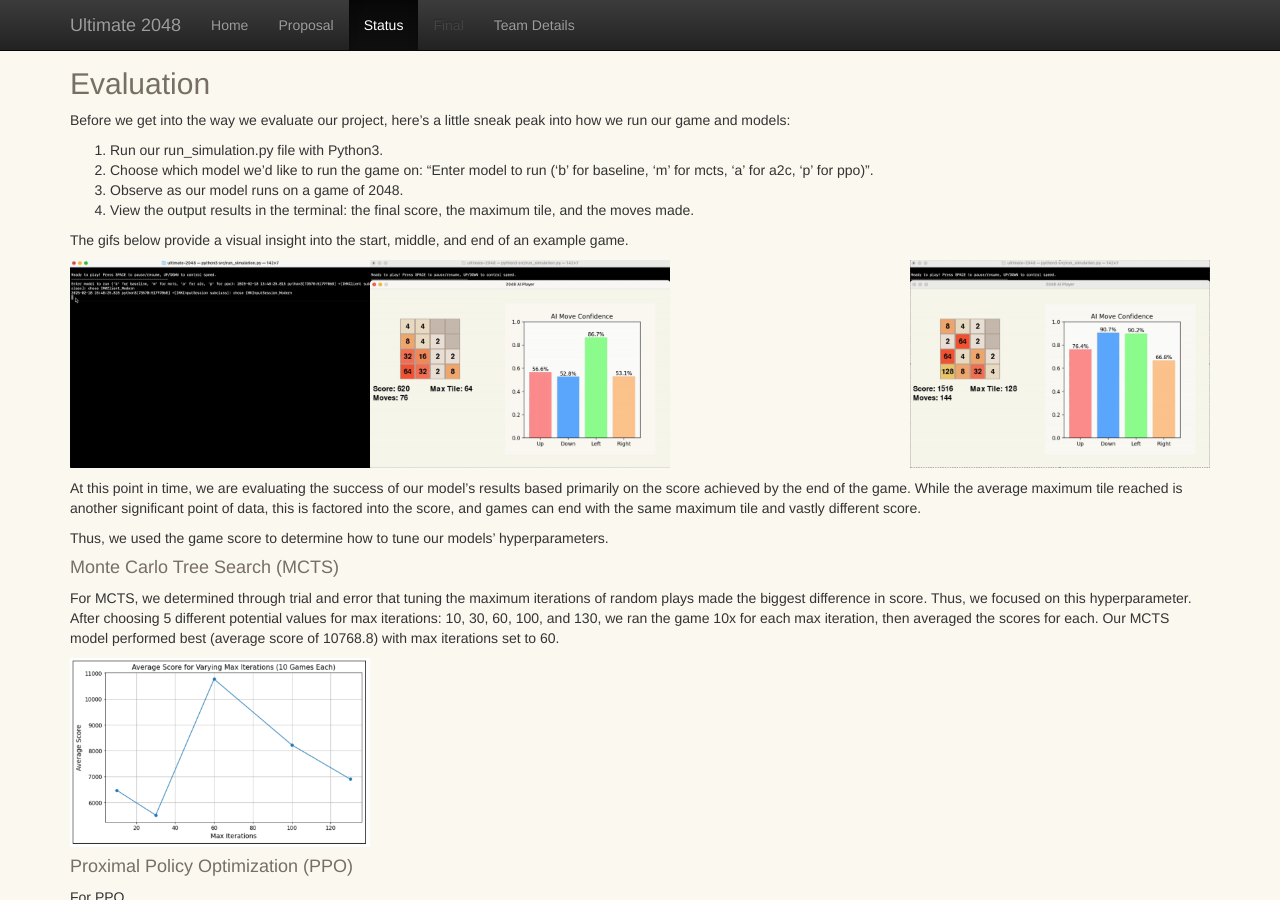
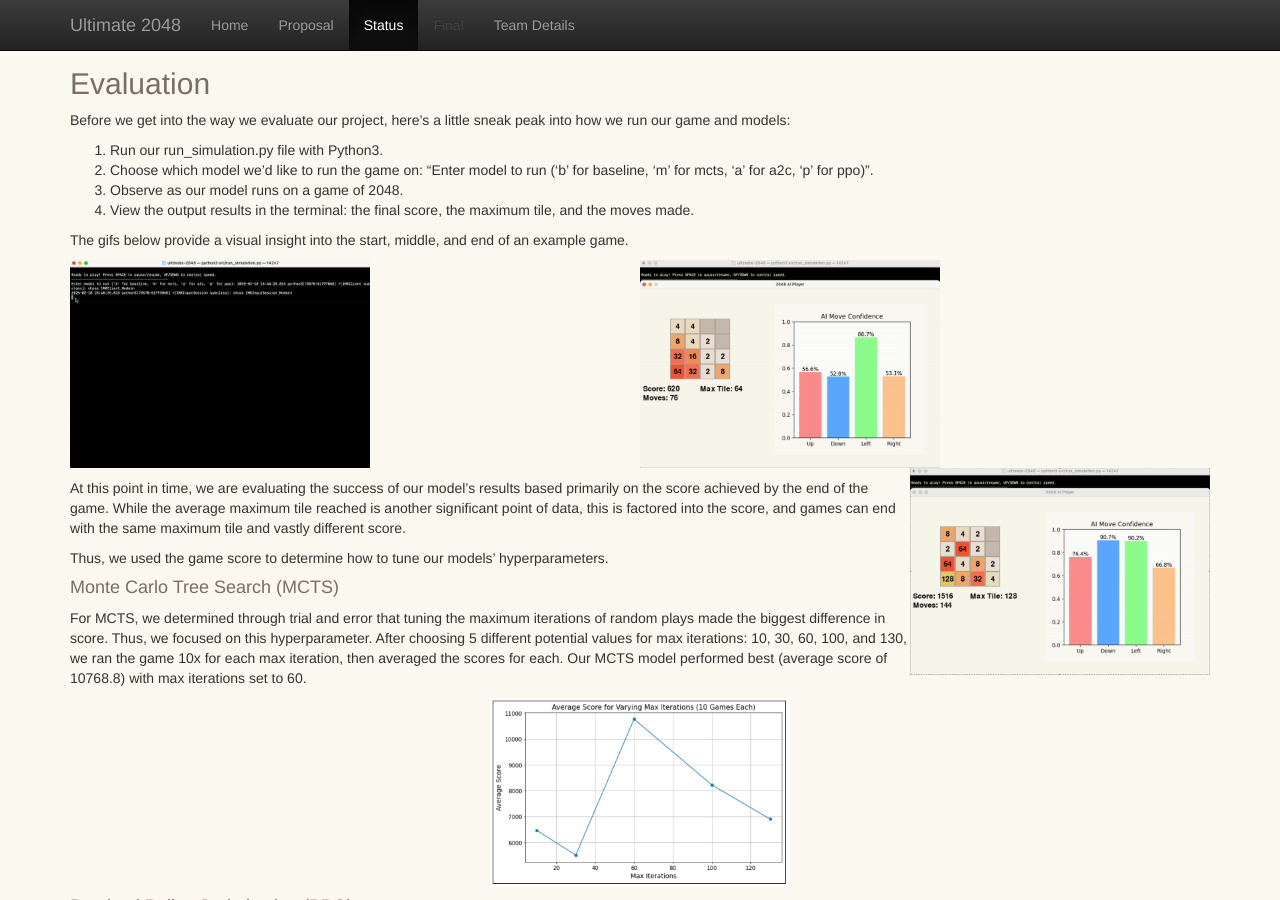
Before and after one commit to AnthonyCusi/ultimate-2048, a Jekyll site: the page built from docs/status.md, in a window 1280 px wide and 900 px high, scrolled down 1204 px. Built offline with Jekyll 4.4.1, drawn with Linux system fonts in a browser that asks for light colours.

Commit message:
div centering attempt

```diff
--- a/docs/status.md
+++ b/docs/status.md
@@ -48,7 +48,9 @@ Before we get into the way we evaluate our project, here's a little sneak peak i
 The gifs below provide a visual insight into the start, middle, and end of an example game.
 
 <img align="left" src="images/2048GameplayStart.gif" alt="2048 gameplay start gif" width="300"/>
-<img class="center" src="images/2048GameplayMiddle.gif" alt="2048 gameplay middle gif" width="300"/>
+<div style="text-align: center;">
+<img src="images/2048GameplayMiddle.gif" alt="2048 gameplay middle gif" width="300"/>
+</div>
 <img align="right" src="images/2048GameplayEnd.gif" alt="2048 gameplay end gif" width="300"/>
 
 At this point in time, we are evaluating the success of our model's results based primarily on the score achieved by the end of the game.  While the average maximum tile reached is another significant point of data, this is factored into the score, and games can end with the same maximum tile and vastly different score.
@@ -58,7 +60,9 @@ Thus, we used the game score to determine how to tune our models' hyperparameter
 #### Monte Carlo Tree Search (MCTS)
 For MCTS, we determined through trial and error that tuning the maximum iterations of random plays made the biggest difference in score.  Thus, we focused on this hyperparameter.  After choosing 5 different potential values for max iterations: 10, 30, 60, 100, and 130, we ran the game 10x for each max iteration, then averaged the scores for each.  Our MCTS model performed best (average score of 10768.8) with max iterations set to 60.
 
-<img class="center" src="images/MCTSAvgScoreVaryingMaxIterations.png" alt="A2C Avg Score Varying Max Iterations" width="300"/>
+<div style="text-align: center;">
+<img src="images/MCTSAvgScoreVaryingMaxIterations.png" alt="A2C Avg Score Varying Max Iterations" width="300"/>
+</div>
 
 #### Proximal Policy Optimization (PPO)
 For PPO,
@@ -68,7 +72,9 @@ For PPO,
 #### Advantage Actor-Critic (A2C)
 For A2C, we determined through trial and error that tuning the learning rate made the biggest difference in score.  Thus, we focused on this hyperparameter.  After choosing 5 different potential values for learning rate: 0.001, 0.003, 0.006, 0.01, and 0.013, we ran the game 10x for each learning rate, then averaged the scores for each.  Our A2C model performed best (average score of 984) with a learning rate of 0.003.
 
-<img class="center" src="images/A2CAvgScoreVaryingLearningRate.png" alt="A2C Avg Score Varying Learning Rate" width="300"/>
+<div style="text-align: center;">
+<img src="images/A2CAvgScoreVaryingLearningRate.png" alt="A2C Avg Score Varying Learning Rate" width="300">
+</div>
 
 #### Findings
 We ran each of our models - MCTS, PPO, and A2C - as well as the randomized baseline, 10 times each with their respective best performing hyperparameters in order to determine which model is, at this time, best suited for the task of solving 2048.  The average scores are visable in the following table.
```
